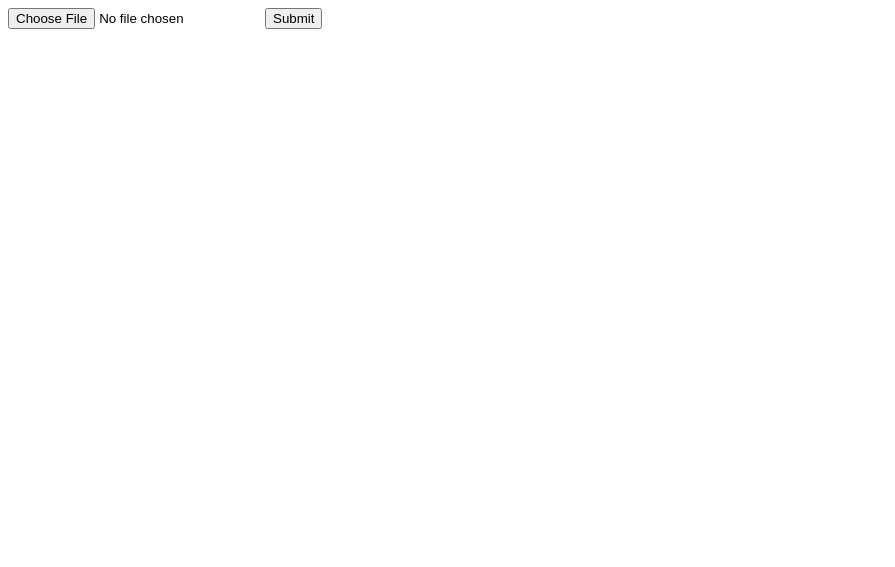
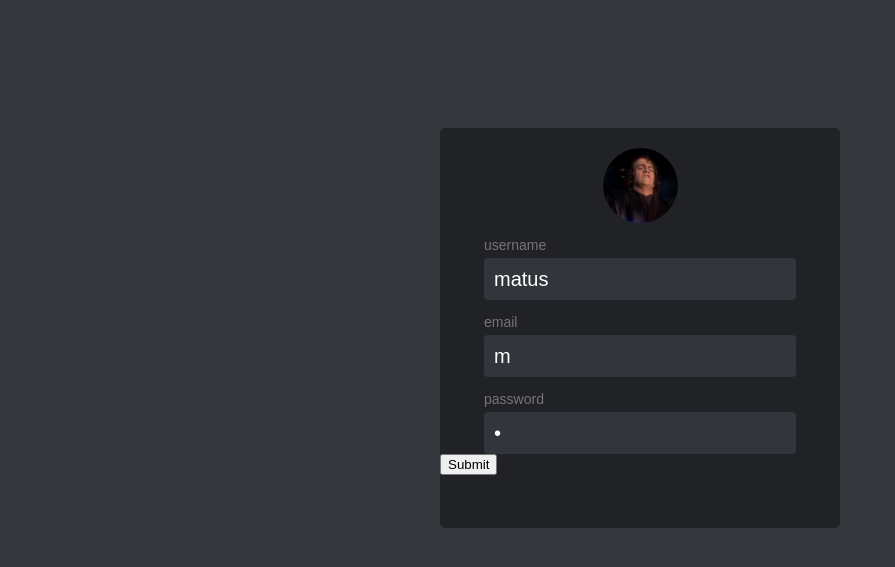
Before and after one commit to matumarucsa0/one-chat, a Flask app: page /t in a window 1280 px wide. Shown: the top 567 px of the page, without its empty margins (0-895 px from the left). Run offline with Flask 2, Linux system fonts and the light colour scheme; a user stored in the database is signed in.

Commit message:
Basic ui for profile managment, image attachment close button position FIXED

```diff
--- a/app.py
+++ b/app.py
@@ -189,7 +189,6 @@ def login():
         # Redirect user to home page
 
 
-
     # User reached route via GET (as by clicking a link or via redirect)
     else:
         return render_template("login.html")
@@ -231,7 +230,9 @@ def reg():
 
 @app.route("/t", methods=["GET"])
 def f():
-    return render_template("profile.html")
+
+    user_data = conn.execute(f"SELECT * FROM users WHERE id={session['user_id']}").fetchall()[0]
+    return render_template("profile.html", user_data = user_data)
 
 @app.route("/profile-change", methods=["POST"])
 def upload():
--- /dev/null
+++ b/static/profile_managment.css
@@ -0,0 +1,54 @@
+body{
+    margin: 0;
+    background-color: rgb(51, 54, 59);
+    font-family: Arial, Helvetica, sans-serif;
+}
+
+.main-box{
+    width: 400px;
+    margin: 0 auto;
+    margin-top: 10vw;
+    background-color: rgb(32, 34, 37);
+    color: white;
+    height: 400px;
+    border-radius: 5px;
+}
+
+.main-box p{
+    color: rgb(117, 117, 117);
+    margin-bottom: 0px;
+    font-size: 14px;
+    margin-left: 44px;
+}
+
+.margin{
+    padding-top: 20px;
+    display: block;
+}
+
+.profile-picture{
+    height: 75px;
+    width: 75px;
+    display: block;
+    margin: 0 auto;
+    border-radius: 50%;
+}
+
+.profile-picture:hover{
+    cursor: pointer;
+
+}
+
+.input{
+    margin: 0 auto;
+    background-color: #4F545C66;
+    color: white;
+    border: none;
+    display: block;
+    border-radius: 4px;
+    height: 40px;
+    font-size: 20px;
+    padding-left: 10px;
+    margin-top: 5px;
+    width: 300px;
+}
--- a/templates/profile.html
+++ b/templates/profile.html
@@ -4,12 +4,26 @@
     <meta charset="UTF-8">
     <meta http-equiv="X-UA-Compatible" content="IE=edge">
     <meta name="viewport" content="width=device-width, initial-scale=1.0">
+    <link rel="stylesheet" href="/static/profile_managment.css">
     <title>Document</title>
 </head>
 <body>
-    <form action="/profile-change" method="post" enctype=multipart/form-data>
-        <input type="file" name="file">
-        <input type="submit">
-    </form>
+    <div class="main-box">
+        <form action="/profile-change" method="post" enctype=multipart/form-data>
+            <div class="margin"></div>
+            <input id="file" type="file" name="file" style="display: none;">
+            <label for="file" class="label-profile">
+                <img class="profile-picture" src="/static/profile-pic/{{user_data[4]}}">
+            </label>
+            <p>username</p>
+            <input class="input" value="{{user_data[1]}}">
+            <p>email</p>
+            <input class="input" value="{{user_data[3]}}">
+            <p>password</p>
+            <input value="{{user_data[2]}}" class="input" type="password">
+
+            <input type="submit">
+        </form>
+    </div>
 </body>
 </html>
```
Also changed, not shown: static/index.css (+17 -3 lines), templates/index.html (+6 -2 lines), data.db, static/chat_images/292215953.jpg (added), static/chat_images/439846121.jpg (added), static/chat_images/716719621.jpg (added), static/chat_images/784966892.jpg (added), 5 other files.
